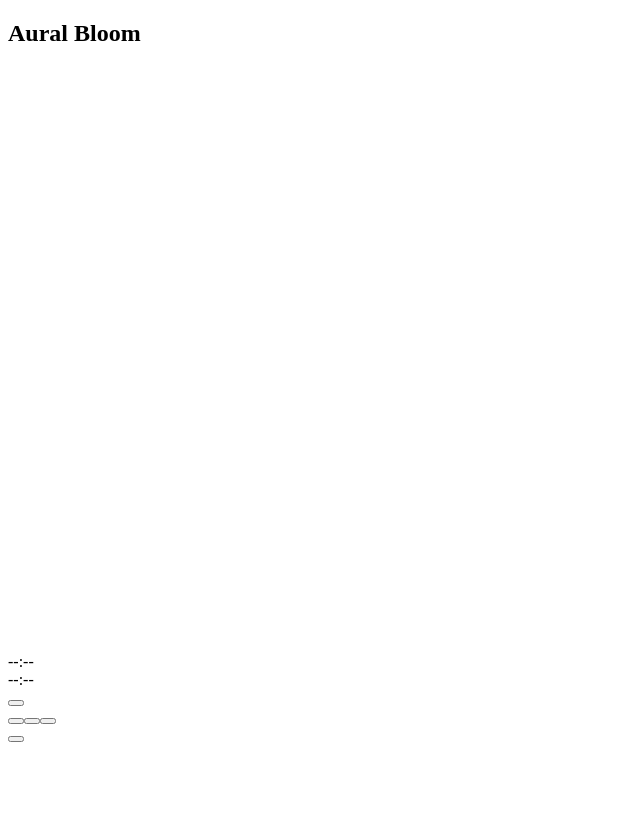
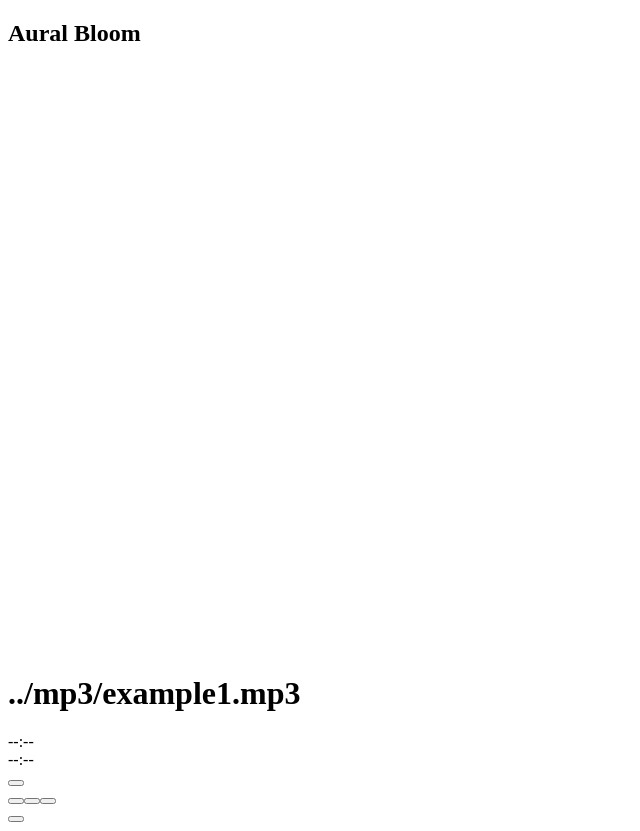
Before and after one commit to mikeymasonic/sonicBlooming, a React app: page / in a window 1280 px wide. Shown: the whole page, without its empty margins (0-640 px from the left). Before the commit the page ends 800 px from the top, so only its background shows below. Built offline with nearby package versions, Linux system fonts and the light colour scheme; no server answers.

Commit message:
global state works

```diff
--- a/src/components/Map/Map.jsx
+++ b/src/components/Map/Map.jsx
@@ -7,7 +7,7 @@ function Map() {
       {/*
   <img src ="./images/tempMap.jpeg" /> */}
 
-  <svg xmlns="http://www.w3.org/2000/svg" xmlns="http://www.w3.org/1999/xlink" viewBox="0 0 1224 792">
+      <svg xmlns="http://www.w3.org/2000/svg" viewBox="0 0 1224 792">
 
         <g>
           <title>Chester County, PA</title>
--- a/src/components/Player/Player.jsx
+++ b/src/components/Player/Player.jsx
@@ -1,16 +1,68 @@
-import React from 'react';
+import React, { useEffect } from 'react';
 import AudioPlayer from 'react-h5-audio-player';
+import { useSong, useHandleSong } from '../../hooks/DataProvider';
+import {
+  songOne,
+  songTwo,
+  songThree,
+  songFour,
+} from '../../utils/data';
 // import styles from 'react-h5-audio-player/lib/styles.css';
-import styles from './Player.css'
+import styles from './Player.css';
 
-function Player() {
+// let handleSongs = useHandleSongs();
+const Player = () => {
+  const song = useSong();
+  const handleSong = useHandleSong();
+
+
+  // handleSong();
+  // const handleSongs = (thing) => {
+  //   // console.log(thing)
+  //   // event.preventDefault();
+  //   useHandleSongs(thing);
+  //   console.log('handleSongs', songs);
+
+  // }
+
+
+  // useEffect(() => {
+  //   console.log('useEffect happened');
+  //   handleSong(songFour);
+  // }, []);
+
+  // useHandleSongs(songTwo);
+
+
+  // const makeSong = (thing) => {
+  //   useHandleSongs(thing);
+  //   console.log('hello')
+  // }
+
+  // const handleClick = () => {
+  //   console.log('whatever')
+  //   makeSong('../mp3/example3.mp3');
+  // };
+
   return (
-    <AudioPlayer
-    className={styles}
-    src="./mp3/example.mp3"
-    onPlay={e => console.log("onPlay")}
-    />
- );
+    <>
+      <h1>{song.url}</h1>
+      <AudioPlayer
+        className={styles}
+        src={song.url}
+        onPlay={e => console.log('onPlay')}
+      />
+      {/* <a href="songOne">uhhh</a> */}
+
+      {/* <button
+        onClick={handleSong}>
+          Click here!
+      </button> */}
+      {/* <button onClick={() => handleClick()}>
+          Click here!
+    </button> */}
+    </>
+  );
 };
 
 export default Player;
--- a/src/components/app/App.jsx
+++ b/src/components/app/App.jsx
@@ -2,9 +2,11 @@ import React from 'react';
 import { BrowserRouter, Route, Switch } from 'react-router-dom';
 import Map from '../Map/Map';
 import Player from '../Player/Player';
+import { DataProvider } from '../../hooks/DataProvider';
 
 function App() {
   return (
+    <DataProvider>
       <BrowserRouter>
         {/* <Header /> */}
         <Switch>
@@ -12,8 +14,9 @@ function App() {
         </Switch>
         <Player />
       </BrowserRouter>
+    </DataProvider>
 
-  )
+  );
 }
 
 export default App;
--- a/src/hooks/DataProvider.jsx
+++ b/src/hooks/DataProvider.jsx
@@ -2,25 +2,23 @@ import React, { createContext, useState, useContext } from 'react';
 import PropTypes from 'prop-types';
 import {
   songOne,
-  songTwo,
-  songThree,
-  songFour,
 } from '../utils/data';
 
 const DataContext = createContext();
 
-export const EffectsProvider = ({ children }) => {
-  const [songs, setSongs] = useState(songOne);
+export const DataProvider = ({ children }) => {
+  const [song, setSong] = useState(songOne);
 
-  const handleSongs = ({ target }) => {
-    setSongs(target.value);
+  const handleSong = (thing) => {
+    setSong(thing);
+    // console.log('inside handleSongs')
   };
 
   return (
     <DataContext.Provider
       value={{
-        songs,
-        handleSongs,
+        song,
+        handleSong,
       }}
     >
       {children}
@@ -28,20 +26,20 @@ export const EffectsProvider = ({ children }) => {
   );
 };
 
-EffectsProvider.propTypes = {
+DataProvider.propTypes = {
   children: PropTypes.node,
 };
 
-
 // state
-export const useSongs= () => {
-  const { songs } = useContext(DataContext);
-  return songs;
+export const useSong = () => {
+  const { song } = useContext(DataContext);
+  console.log('ding', song);
+  return song;
 };
 
-
 //handlers
-export const useHandleSongs = () => {
-  const { handleSongs } = useContext(DataContext);
-  return handleSongs;
+export const useHandleSong = () => {
+  const { handleSong } = useContext(DataContext);
+  // console.log('donk', handleSongs)
+  return handleSong;
 };
--- a/src/utils/data.js
+++ b/src/utils/data.js
@@ -1,19 +1,19 @@
 export const songOne = {
   url: '../mp3/example1.mp3',
-  mapLocation: "Queen's Walk"
+  mapLocation: 'Queen\'s Walk'
 };
 
 export const songTwo = {
   url: '../mp3/example2.mp3',
-  mapLocation: "Test Garden"
+  mapLocation: 'Test Garden'
 };
 
 export const songThree = {
   url: '../mp3/example3.mp3',
-  mapLocation: "Promenade"
+  mapLocation: 'Promenade'
 };
 
 export const songFour = {
   url: '../mp3/example4.mp3',
-  mapLocation: "Gold Medal Garden"
+  mapLocation: 'Gold Medal Garden'
 };
```
Also changed, not shown: 1 other file (tests, documents, lock files or other folders). Lines whose indentation alone changed are shown as unchanged.
